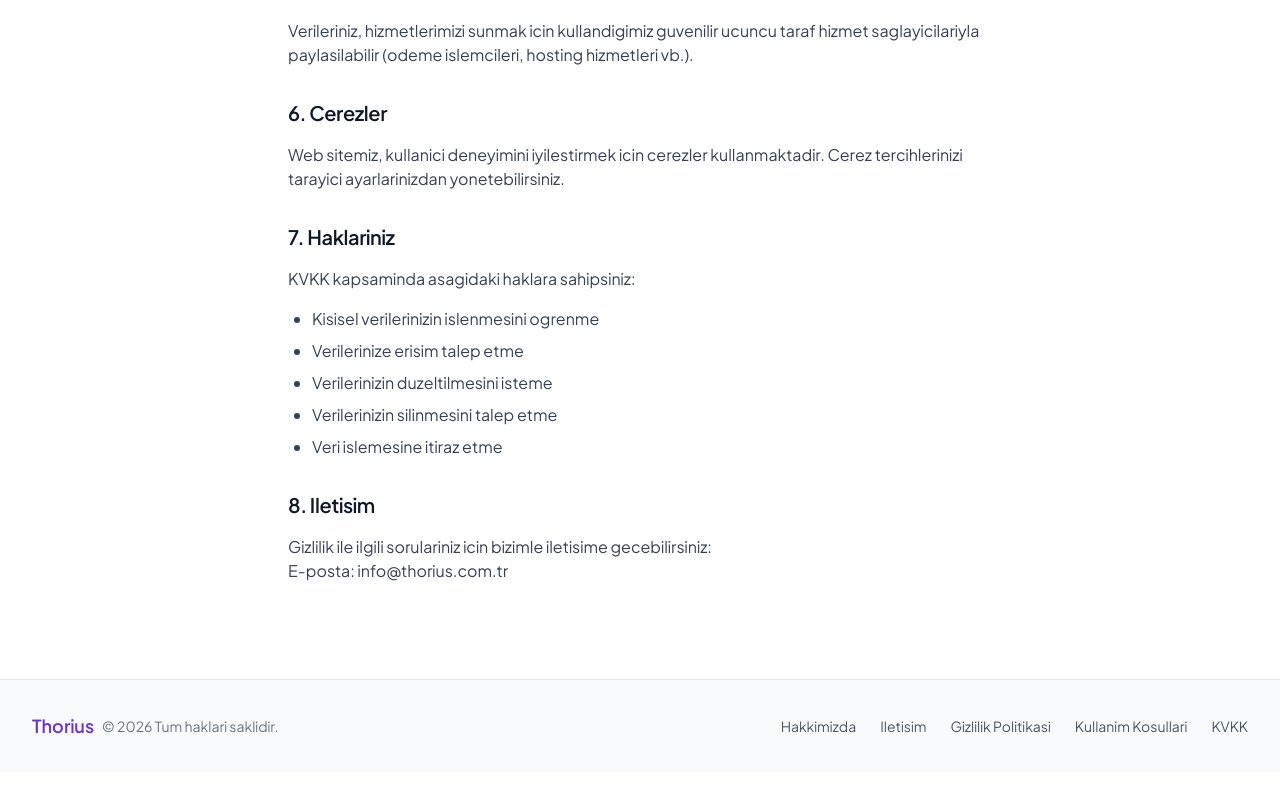
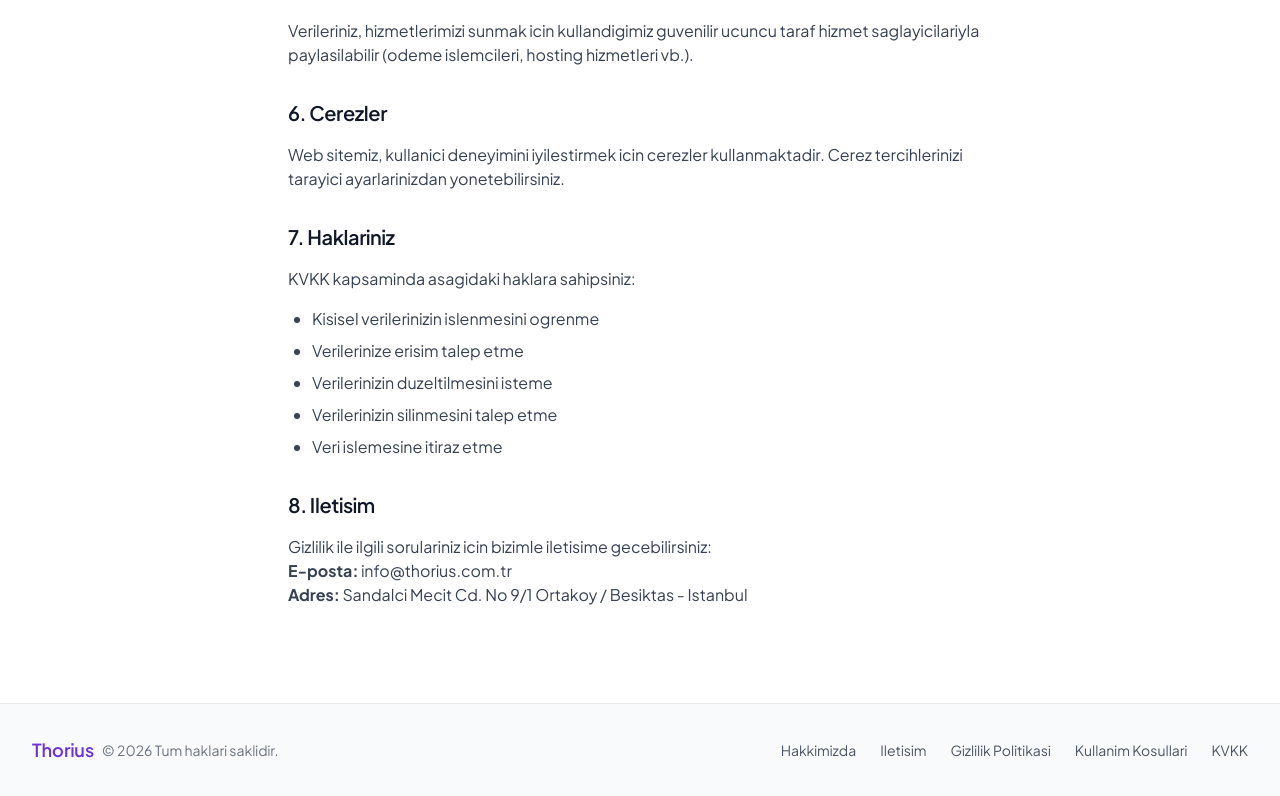
Before and after one commit to HAKAN8080/thorius-app, a Next.js app: page /privacy in a window 1280 px wide. Shown: the part 1051-1847 px from the top of the page. Before the commit the page ends 1823 px from the top, so only its background shows below. Built offline with nearby package versions, Linux system fonts and the light colour scheme; no server answers.

Commit message:
fix: Sirket adresi eklendi (KVKK, Gizlilik, Kullanim Kosullari)

```diff
--- a/src/app/kvkk/page.tsx
+++ b/src/app/kvkk/page.tsx
@@ -101,7 +101,7 @@ export default function KVKKPage() {
             </p>
             <p className="text-gray-700">
               <strong>E-posta:</strong> kvkk@thorius.com.tr<br />
-              <strong>Adres:</strong> [Sirket Adresi]
+              <strong>Adres:</strong> Sandalci Mecit Cd. No 9/1 Ortakoy / Besiktas - Istanbul
             </p>
           </section>
 
--- a/src/app/privacy/page.tsx
+++ b/src/app/privacy/page.tsx
@@ -87,7 +87,8 @@ export default function PrivacyPage() {
             <h2 className="text-xl font-semibold text-gray-900 mb-4">8. Iletisim</h2>
             <p className="text-gray-700">
               Gizlilik ile ilgili sorulariniz icin bizimle iletisime gecebilirsiniz:<br />
-              E-posta: info@thorius.com.tr
+              <strong>E-posta:</strong> info@thorius.com.tr<br />
+              <strong>Adres:</strong> Sandalci Mecit Cd. No 9/1 Ortakoy / Besiktas - Istanbul
             </p>
           </section>
         </div>
--- a/src/app/terms/page.tsx
+++ b/src/app/terms/page.tsx
@@ -90,7 +90,8 @@ export default function TermsPage() {
             <h2 className="text-xl font-semibold text-gray-900 mb-4">9. Iletisim</h2>
             <p className="text-gray-700">
               Sorulariniz icin bizimle iletisime gecebilirsiniz:<br />
-              E-posta: info@thorius.com.tr
+              <strong>E-posta:</strong> info@thorius.com.tr<br />
+              <strong>Adres:</strong> Sandalci Mecit Cd. No 9/1 Ortakoy / Besiktas - Istanbul
             </p>
           </section>
         </div>
```
